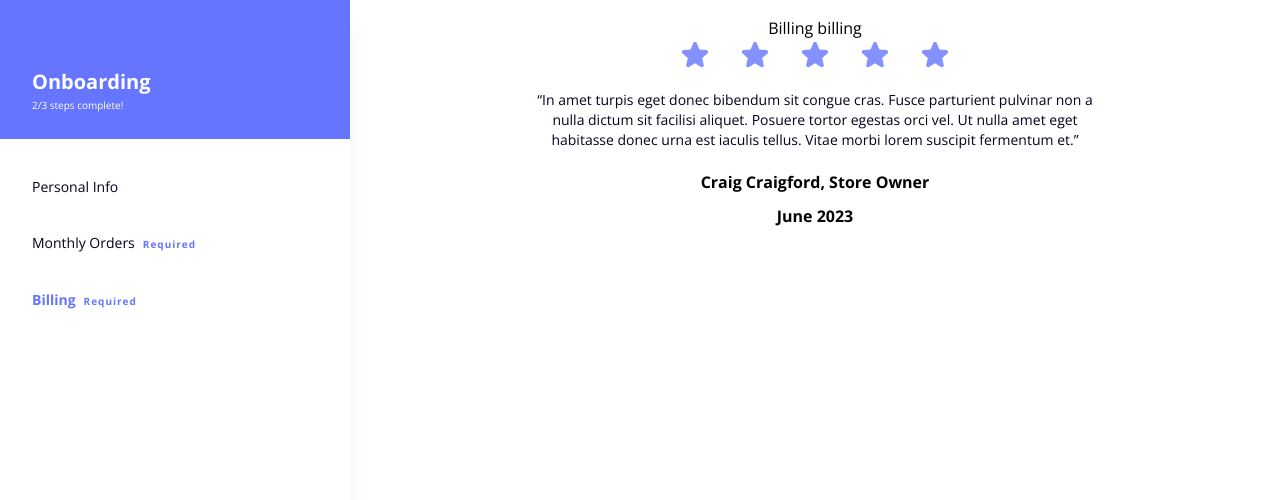
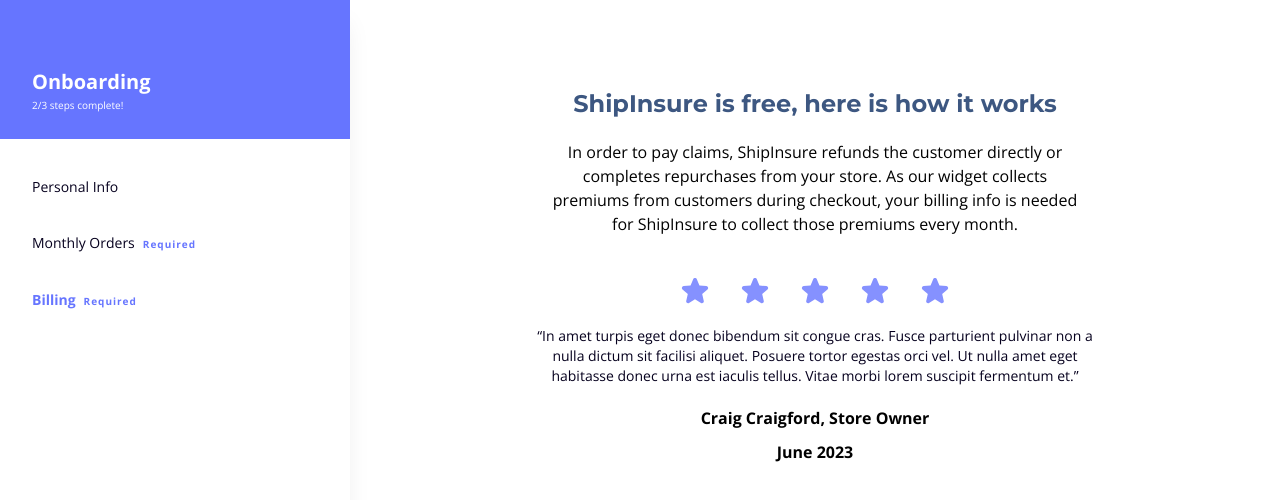
Before and after one commit to larrycustodio/shipinsure-onboarding-demo, a Next.js app: page /onboarding/billing in a window 1280 px wide. Shown: the top 500 px of the page. Built offline with nearby package versions, Linux system fonts and the light colour scheme.

Commit message:
feat: add header component across all pages

```diff
--- a/app/layout.tsx
+++ b/app/layout.tsx
@@ -4,7 +4,10 @@
 import "./globals.css";
 import TestimonialFooter from "@/components/testimonial-footer";
 
-const inter = Open_Sans({ subsets: ["latin"] });
+const openSans = Open_Sans({
+  style: ["normal"],
+  subsets: ["latin"],
+});
 
 export const metadata: Metadata = {
   title: "ShipInsure Onboarding",
@@ -19,10 +22,10 @@
   return (
     <html lang="en">
       <body
-        className={`${inter.className} h-screen grid grid-rows-layout lg:grid-rows-none lg:grid-cols-layout`}
+        className={`${openSans.className} h-screen grid grid-rows-layout lg:grid-rows-none lg:grid-cols-layout`}
       >
         <Navbar />
-        <main className="text-center p-4 mx-auto">
+        <main className="text-center p-4 lg:py-[78px]">
           {children}
           <TestimonialFooter />
         </main>
--- a/app/onboarding/billing/page.tsx
+++ b/app/onboarding/billing/page.tsx
@@ -1,3 +1,12 @@
+import Heading from "@/components/heading";
+
 export default function StoreProfile() {
-  return <section>Billing billing</section>;
+  return (
+    <section>
+      <Heading
+        heading="ShipInsure is free, here is how it works"
+        subheading="In order to pay claims, ShipInsure refunds the customer directly or completes repurchases from your store. As our widget collects premiums from customers during checkout, your billing info is needed for ShipInsure to collect those premiums every month."
+      />
+    </section>
+  );
 }
--- a/app/onboarding/store-profile/page.tsx
+++ b/app/onboarding/store-profile/page.tsx
@@ -1,5 +1,13 @@
 import Image from "next/image";
+import Heading from "@/components/heading";
 
 export default function StoreProfile() {
-  return <section>Store Store</section>;
+  return (
+    <section>
+      <Heading
+        heading="Tell us a bit about your store"
+        subheading="We’d love to hear more about your Shopify experience. On average, how many orders do you typically receive each month?"
+      />
+    </section>
+  );
 }
--- a/app/onboarding/user-profile/page.tsx
+++ b/app/onboarding/user-profile/page.tsx
@@ -1,5 +1,12 @@
-import Image from "next/image";
+import Heading from "@/components/heading";
 
 export default function UserProfile() {
-  return <section>User user</section>;
+  return (
+    <section>
+      <Heading
+        heading="Welcome!"
+        subheading="Let's make this easy--Please verify the information below is correct."
+      />
+    </section>
+  );
 }
--- /dev/null
+++ b/components/heading.tsx
@@ -0,0 +1,25 @@
+import { Montserrat } from "next/font/google";
+
+type HeaderProps = {
+  heading: string;
+  subheading: string;
+};
+
+const montserrat = Montserrat({
+  weight: ["700"],
+  style: ["normal"],
+  subsets: ["latin"],
+});
+
+export default function Heading({ heading, subheading }: HeaderProps) {
+  return (
+    <div className="max-w-[541px] mx-auto">
+      <h1
+        className={`${montserrat.className} text-slate mt-2.5 mb-[15px] text-xl lg:mb-5 lg:text-2xl`}
+      >
+        {heading}
+      </h1>
+      <p className="mb-[45px] text-sm lg:mb-10 lg:text-base">{subheading}</p>
+    </div>
+  );
+}
--- a/components/testimonial-footer.tsx
+++ b/components/testimonial-footer.tsx
@@ -2,7 +2,7 @@
 
 export default function TestimonialFooter() {
   return (
-    <div className="max-w-[590px] px-2 lg:px-0 flex flex-col gap-5">
+    <section className="max-w-[590px] px-2 lg:px-0 flex flex-col gap-5 mx-auto">
       <div className="flex gap-7.5 justify-center">
         {[...Array(5)].map((_, i) => (
           <Image
@@ -26,6 +26,6 @@
         </div>
         <div className="text-base font-bold">June 2023</div>
       </div>
-    </div>
+    </section>
   );
 }
```
Also changed, not shown: components/header.tsx (deleted).
